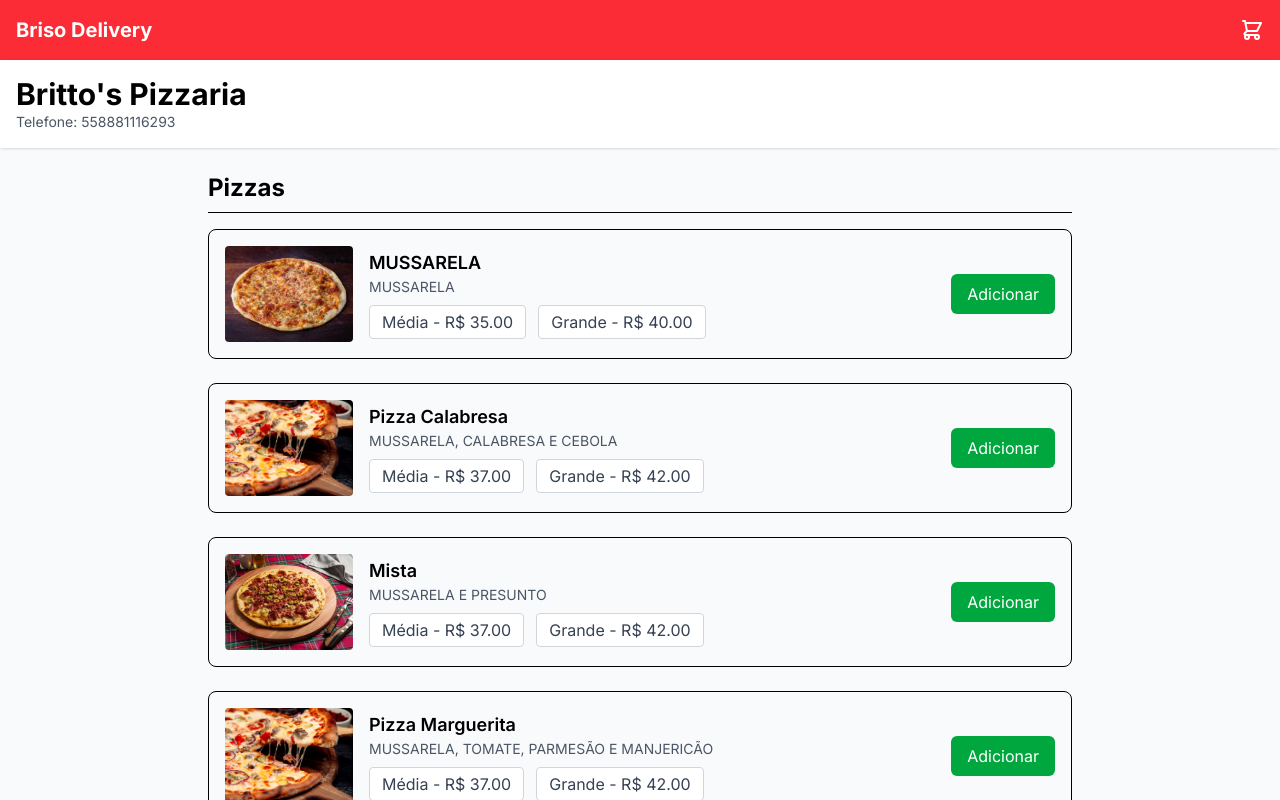
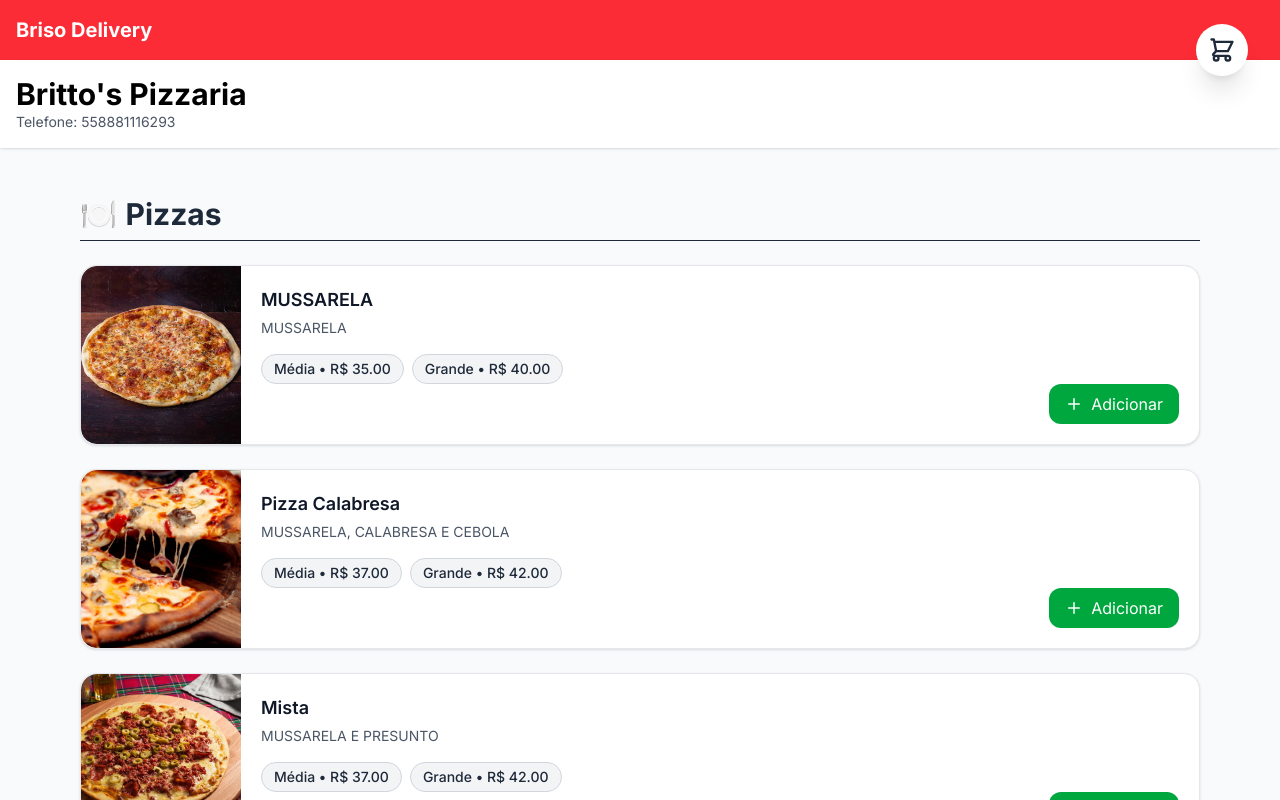
Before and after one commit to Davi-santos16/Briso-Delivery, a Next.js app: page /restaurantes/1 in a window 1280 px wide. Shown: the top 800 px of the page. Built offline with nearby package versions, Linux system fonts and the light colour scheme.

Commit message:
atualizaçao

```diff
--- a/src/components/CartIcon.tsx
+++ b/src/components/CartIcon.tsx
@@ -1,43 +1,60 @@
-'use client'
+'use client';
+
 import { useCart } from '@/context/CartContext';
 import { useEffect, useState } from 'react';
 
 export default function CartIcon() {
   const { cart, toggleCart, restaurante } = useCart();
   const itemCount = cart.reduce((sum, item) => sum + item.quantidade, 0);
-
   const [animate, setAnimate] = useState(false);
 
-  // Quando o cart mudar, dispara a animação
   useEffect(() => {
     if (itemCount > 0) {
       setAnimate(true);
-      const timeout = setTimeout(() => setAnimate(false), 300); // duração da animação
+      const timeout = setTimeout(() => setAnimate(false), 400);
       return () => clearTimeout(timeout);
     }
   }, [itemCount]);
 
   return (
     <div
-      className={`relative cursor-pointer ${animate ? 'animate-pulse' : ''}`}
       onClick={toggleCart}
+      className={`
+        fixed z-50
+        bottom-6 right-6 md:top-6 md:bottom-auto md:right-8
+        bg-white rounded-full shadow-xl
+        p-3 cursor-pointer
+        transition-transform duration-300 hover:scale-105
+        ${animate ? 'animate-pulse' : ''}
+      `}
       aria-label="Abrir carrinho"
     >
-      <svg xmlns="http://www.w3.org/2000/svg" className="h-6 w-6" fill="none" viewBox="0 0 24 24" stroke="currentColor">
+      {/* Ícone do carrinho */}
+      <svg
+        xmlns="http://www.w3.org/2000/svg"
+        className="h-7 w-7 text-gray-800"
+        fill="none"
+        viewBox="0 0 24 24"
+        stroke="currentColor"
+      >
         <path
           strokeLinecap="round"
           strokeLinejoin="round"
           strokeWidth={2}
-          d="M3 3h2l.4 2M7 13h10l4-8H5.4M7 13L5.4 5M7 13l-2.293 2.293c-.63.63-.184 1.707.707 1.707H17m0 0a2 2 0 100 4 2 2 0 000-4zm-8 2a2 2 0 11-4 0 2 2 0 014 0z"
+          d="M3 3h2l.4 2M7 13h10l4-8H5.4M7 13L5.4 5M7 13l-2.3 2.3c-.6.6-.2 1.7.7 1.7H17m0 0a2 2 0 100 4 2 2 0 000-4zm-8 2a2 2 0 11-4 0 2 2 0 014 0z"
         />
       </svg>
+
+      {/* Quantidade de itens */}
       {itemCount > 0 && (
-        <span className="absolute -top-2 -right-2 bg-red-600 text-white text-xs rounded-full h-5 w-5 flex items-center justify-center">
+        <span className="absolute -top-1.5 -right-1.5 bg-red-600 text-white text-xs font-bold rounded-full h-5 w-5 flex items-center justify-center shadow-md">
           {itemCount}
         </span>
       )}
+
+      {/* Nome do restaurante */}
       {restaurante && cart.length > 0 && (
-        <span className="absolute -bottom-2 -right-2 bg-blue-500 text-white text-xs rounded-full px-1 truncate max-w-[100px] overflow-hidden">
+        <span className="absolute -bottom-3 right-0 bg-blue-500 text-white text-[10px] font-medium rounded-full px-2 py-0.5 truncate max-w-[120px] shadow-sm">
           {restaurante.nome}
         </span>
       )}
--- a/src/components/CategoriaSection.tsx
+++ b/src/components/CategoriaSection.tsx
@@ -1,8 +1,10 @@
-'use client'
+'use client';
+
 import { useState } from 'react';
 import Image from 'next/image';
 import { useCart } from '@/context/CartContext';
 import { RestauranteCarrinho } from '@/context/CartContext';
+import { Plus } from 'lucide-react';
 
 interface Tamanho {
   tamanho: string;
@@ -23,24 +25,32 @@ interface Categoria {
   itens: Item[];
 }
 
-export default function CategoriaSection({ categoria, restaurante }: { categoria: Categoria; restaurante: RestauranteCarrinho }) {
+export default function CategoriaSection({
+  categoria,
+  restaurante,
+}: {
+  categoria: Categoria;
+  restaurante: RestauranteCarrinho;
+}) {
   return (
-    <div className="mb-8" id={categoria.categoria.replace(/\s+/g, '-').toLowerCase()}>
-      <h2 className="text-xl font-bold mb-4 border-b pb-2">{categoria.categoria}</h2>
-      <div className="grid grid-cols-1 md:grid-cols-2 gap-4">
-        {categoria.itens.map(item => (
-          <ItemCard
-            key={item.id}
-            item={item}
-            restaurante={restaurante}
-          />
+    <div className="mb-12" id={categoria.categoria.replace(/\s+/g, '-').toLowerCase()}>
+      <h2 className="text-2xl font-bold mb-4 border-b pb-2">{categoria.categoria}</h2>
+      <div className="grid grid-cols-1 sm:grid-cols-2 gap-6">
+        {categoria.itens.map((item) => (
+          <ItemCard key={item.id} item={item} restaurante={restaurante} />
         ))}
       </div>
     </div>
   );
 }
 
-function ItemCard({ item, restaurante }: { item: Item; restaurante: RestauranteCarrinho }) {
+function ItemCard({
+  item,
+  restaurante,
+}: {
+  item: Item;
+  restaurante: RestauranteCarrinho;
+}) {
   const [tamanhoSelecionado, setTamanhoSelecionado] = useState<number>(0);
   const { addToCart } = useCart();
 
@@ -55,63 +65,65 @@ function ItemCard({ item, restaurante }: { item: Item; restaurante: RestauranteC
 
     if (preco === undefined) return;
 
-    addToCart({
+    addToCart(
+      {
         id: item.id + (item.tamanhos ? `-${tamanhoSelecionado}` : ''),
         nome: nomeCompleto,
         preco: preco,
         foto: item.foto,
         quantidade: 1,
-    }, restaurante);
+      },
+      restaurante
+    );
   };
 
   return (
-    <div className="border rounded-lg p-4 flex flex-col h-full">
+    <div className="border rounded-2xl p-4 flex flex-col h-full shadow-md hover:shadow-lg transition-all">
       <div className="flex gap-4">
-        <div className="relative w-24 h-24 flex-shrink-0">
+        <div className="relative w-24 h-24 flex-shrink-0 rounded-lg overflow-hidden">
           <Image
             src={item.foto}
             alt={item.nome}
             fill
-            className="object-cover rounded"
+            className="object-cover"
           />
         </div>
 
         <div className="flex-1">
-          <h3 className="font-bold">{item.nome}</h3>
-          <p className="text-gray-600 text-sm mt-1">{item.descricao}</p>
+          <h3 className="font-semibold text-lg">{item.nome}</h3>
+          <p className="text-gray-600 text-sm mt-1 line-clamp-2">{item.descricao}</p>
 
           {item.tamanhos && item.tamanhos.length > 0 && (
-            <div className="mt-3">
-              <div className="flex flex-wrap gap-2">
+            <div className="mt-3 flex flex-wrap gap-2">
               {item.tamanhos.map((tamanho, index) => (
                 <button
                   key={index}
                   onClick={() => setTamanhoSelecionado(index)}
-                    className={`px-3 py-1 text-xs rounded-full transition-all ${
-                      tamanhoSelecionado === index
-                        ? 'bg-red-500 text-white'
-                        : 'bg-gray-100 text-gray-700 hover:bg-gray-200'
-                    }`}
+                  className={`px-3 py-1 rounded-full border text-sm font-medium transition-all
+                    ${tamanhoSelecionado === index
+                      ? 'bg-red-500 text-white border-red-500'
+                      : 'bg-white text-gray-700 border-gray-300 hover:bg-gray-100'}
+                  `}
                 >
-                    {tamanho.tamanho}
-                    <div className="font-bold mt-1">R$ {tamanho.preco.toFixed(2)}</div>
+                  {tamanho.tamanho} • R$ {tamanho.preco.toFixed(2)}
                 </button>
               ))}
-              </div>
             </div>
           )}
 
           {!item.tamanhos && item.preco !== undefined && (
-            <p className="font-bold mt-2 text-lg">R$ {item.preco.toFixed(2)}</p>
+            <p className="font-bold mt-2 text-base text-red-600">
+              R$ {item.preco.toFixed(2)}
+            </p>
           )}
         </div>
       </div>
 
       <button
         onClick={handleAddToCart}
-        className="mt-4 bg-red-500 hover:bg-red-600 text-white px-4 py-2 rounded-lg text-sm font-medium whitespace-nowrap transition-colors self-end"
+        className="mt-4 bg-red-500 hover:bg-red-600 text-white px-4 py-2 rounded-lg text-sm font-semibold flex items-center justify-center gap-2 self-end"
       >
-        Adicionar
+        <Plus size={16} /> Adicionar
       </button>
     </div>
   );
--- a/src/components/FoodCard.tsx
+++ b/src/components/FoodCard.tsx
@@ -3,6 +3,7 @@
 
 import React, { useState } from 'react';
 import { useCart } from '@/context/CartContext';
+import { Plus } from 'lucide-react';
 
 interface Tamanho {
   id: string;
@@ -35,7 +36,6 @@ export default function Menu({ menu, restaurante }: MenuProps) {
   const { addToCart } = useCart();
   const [selectedSizes, setSelectedSizes] = useState<Record<string, string>>({});
 
-  // Agrupa itens por categoria
   const categorias = menu.reduce((acc, item) => {
     if (!acc[item.categoria]) acc[item.categoria] = [];
     acc[item.categoria].push(item);
@@ -75,67 +75,72 @@ export default function Menu({ menu, restaurante }: MenuProps) {
   };
 
   return (
-    <div className="space-y-8 max-w-4xl mx-auto px-4 py-6">
+    <div className="max-w-6xl mx-auto px-4 py-12 space-y-16">
       {Object.entries(categorias).map(([categoria, items]) => (
-        <section key={categoria}>
-          <h2 className="text-2xl font-bold mb-4 border-b pb-2">{categoria}</h2>
+        <section key={categoria} id={categoria.replace(/\s+/g, '-').toLowerCase()}>
+          <h2 className="text-3xl font-bold mb-6 text-gray-800 border-b pb-2 flex items-center gap-2">
+            <span>🍽️</span> <span>{categoria}</span>
+          </h2>
 
-          <div className="flex flex-col gap-6">
-            {categoria === 'Pizzas' ? (
-              items.map(item => (
-                <div key={item.id} className="border rounded-lg p-4 flex flex-col md:flex-row md:items-center gap-4">
-                  <img src={item.foto} alt={item.nome} className="w-32 h-24 object-cover rounded" />
+          <div className="grid gap-6">
+            {items.map(item => (
+              <div
+                key={item.id}
+                className="rounded-2xl overflow-hidden border border-gray-200 shadow-sm hover:shadow-lg transition-shadow bg-white flex flex-col md:flex-row"
+              >
+                {/* Imagem do produto */}
+                <div className="md:w-40 h-40 md:h-auto relative">
+                  <img
+                    src={item.foto}
+                    alt={item.nome}
+                    className="object-cover w-full h-full md:rounded-l-2xl"
+                  />
+                </div>
 
-                  <div className="flex-1">
-                    <h3 className="text-lg font-semibold">{item.nome}</h3>
-                    <p className="text-gray-600 text-sm">{item.descricao}</p>
+                {/* Detalhes do produto */}
+                <div className="flex-1 p-5 flex flex-col justify-between">
+                  <div>
+                    <h3 className="text-lg font-semibold text-gray-900">{item.nome}</h3>
+                    <p className="text-gray-600 text-sm mt-1">{item.descricao}</p>
 
-                    <div className="mt-2 flex gap-3 flex-wrap">
-                      {item.tamanhos?.map(tamanho => (
+                    {/* Tamanhos */}
+                    {item.tamanhos?.length ? (
+                      <div className="mt-4 flex flex-wrap gap-2">
+                        {item.tamanhos.map(tamanho => (
                           <button
                             key={tamanho.id}
-                          className={`px-3 py-1 rounded border ${
+                            onClick={() => handleSelectSize(item.id, tamanho.id)}
+                            className={`px-3 py-1 text-sm rounded-full border transition-all font-medium
+                              ${
                                 selectedSizes[item.id] === tamanho.id
                                   ? 'bg-blue-600 text-white border-blue-600'
-                              : 'bg-white text-gray-700 border-gray-300'
+                                  : 'bg-gray-100 text-gray-800 border-gray-300 hover:bg-gray-200'
                               }`}
-                          onClick={() => handleSelectSize(item.id, tamanho.id)}
-                          type="button"
                           >
-                          {tamanho.tamanho} - R$ {tamanho.preco.toFixed(2)}
+                            {tamanho.tamanho} • R$ {tamanho.preco.toFixed(2)}
                           </button>
                         ))}
                       </div>
+                    ) : (
+                      <div className="mt-3 text-lg font-bold text-green-700">
+                        R$ {item.preco?.toFixed(2)}
+                      </div>
+                    )}
                   </div>
 
+                  {/* Botão adicionar */}
+                  <div className="mt-4 md:mt-0 md:self-end">
                     <button
                       onClick={() => handleAdd(item)}
-                    className="bg-green-600 hover:bg-green-700 text-white px-4 py-2 rounded-md self-start md:self-auto"
+                      className="bg-green-600 hover:bg-green-700 text-white flex items-center gap-2 px-4 py-2 rounded-xl transition transform hover:scale-105"
                     >
+                      <Plus size={18} />
                       Adicionar
                     </button>
                   </div>
-              ))
-            ) : (
-              items.map(item => (
-
-                <div key={item.id} className="border rounded-lg p-4 flex items-center gap-4">
-
-                  <img src={item.foto} alt={item.nome} className="w-24 h-20 object-cover rounded" />
-                  <div className="flex-1">
-                    <h3 className="text-lg font-semibold">{item.nome}</h3>
-                    <p className="text-gray-600 text-sm">{item.descricao}</p>
                 </div>
-                  <div className="font-bold text-lg">R$ {item.preco?.toFixed(2)}</div>
-                  <button
-                    onClick={() => handleAdd(item)}
-                    className="bg-green-600 hover:bg-green-700 text-white px-4 py-2 rounded-md"
-                  >
-                    Adicionar
-                  </button>
               </div>
-              ))
-            )}
+            ))}
           </div>
         </section>
       ))}
--- a/src/components/RestauranteCard.tsx
+++ b/src/components/RestauranteCard.tsx
@@ -1,5 +1,6 @@
-import Link from 'next/link';
-import Image from 'next/image';
+import Link from "next/link";
+import Image from "next/image";
+import { Star, Clock } from "lucide-react";
 
 interface Restaurante {
   id: string;
@@ -12,25 +13,38 @@ interface Restaurante {
 
 export default function RestauranteCard({ restaurante }: { restaurante: Restaurante }) {
   return (
-    <Link href={`/restaurantes/${restaurante.id}`} className="group">
-      <div className="border rounded-lg overflow-hidden shadow-sm hover:shadow-md transition-shadow">
-        <div className="relative h-48">
+    <Link
+      href={`/restaurantes/${restaurante.id}`}
+      className="group block rounded-3xl overflow-hidden border border-gray-100 bg-white shadow-md hover:shadow-lg transition-all"
+    >
+      {/* Imagem com hover zoom suave */}
+      <div className="relative w-full aspect-[4/3]">
         <Image
           src={restaurante.foto}
-            alt={restaurante.nome}
+          alt={`Imagem do restaurante ${restaurante.nome}`}
           fill
-            className="object-cover group-hover:scale-105 transition-transform"
-            sizes="(max-width: 768px) 100vw, 50vw"
+          className="object-cover transition-transform duration-500 group-hover:scale-105"
+          sizes="(max-width: 768px) 100vw, (max-width: 1200px) 50vw, 33vw"
         />
       </div>
-        <div className="p-4">
-          <h3 className="font-bold text-lg">{restaurante.nome}</h3>
-          <div className="flex justify-between mt-2 text-sm">
-            <span className="text-gray-600">{restaurante.categoria}</span>
-            <span className="flex items-center">
-              ⭐ {restaurante.avaliacao} • {restaurante.tempoEntrega}
+
+      {/* Conteúdo */}
+      <div className="p-4 space-y-1">
+        <h3 className="font-semibold text-lg text-gray-900 group-hover:text-blue-600 transition-colors line-clamp-1">
+          {restaurante.nome}
+        </h3>
+
+        <div className="flex justify-between text-sm text-gray-600">
+          <span className="truncate">{restaurante.categoria}</span>
+          <span className="flex items-center gap-1 text-yellow-500 font-medium">
+            <Star size={16} />
+            {restaurante.avaliacao.toFixed(1)}
           </span>
         </div>
+
+        <div className="flex items-center gap-1 text-gray-500 text-xs pt-1">
+          <Clock size={14} />
+          <span>{restaurante.tempoEntrega}</span>
         </div>
       </div>
     </Link>
```
Lines whose indentation alone changed are shown as unchanged.
